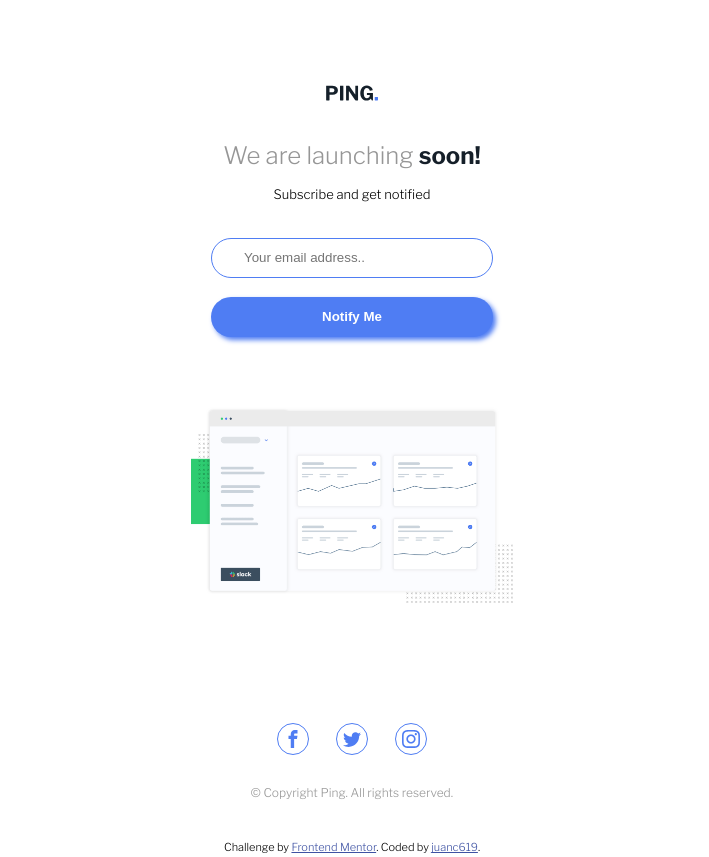
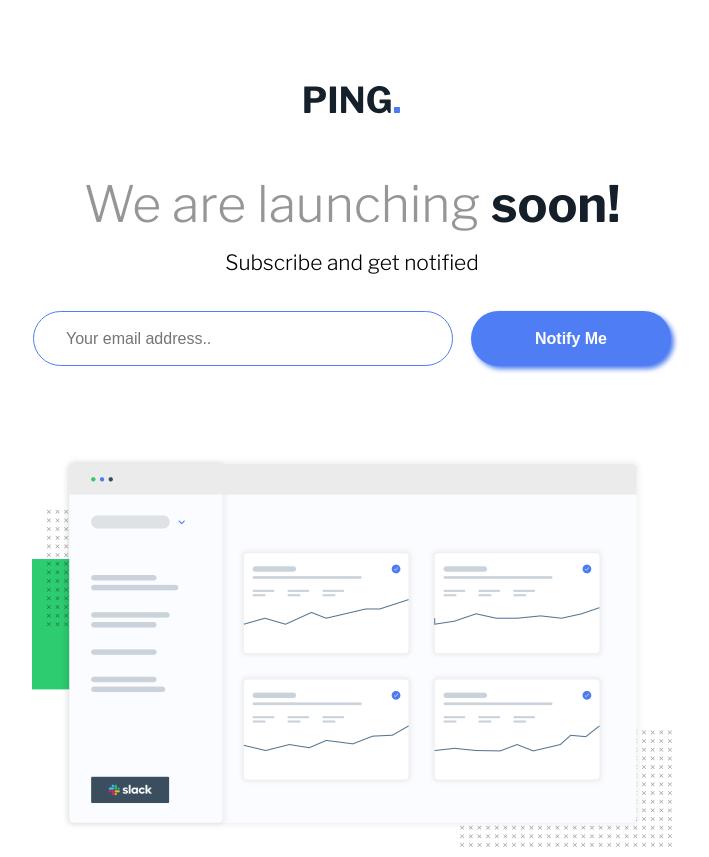
Before and after one commit to juanc619/CHALLENGE-11-PING-COMING-SOON-PAGE-MASTER, a plain HTML site: page index.html in a window 1280 px wide. Shown: the top 857 px of the page, without its empty margins (288-997 px from the left). Drawn offline with nearby package versions, Linux system fonts and the light colour scheme.

Commit message:
progress style.css

```diff
--- a/style.css
+++ b/style.css
@@ -128,6 +128,46 @@ input[type="submit"]:hover {
   margin-bottom: 40px;
 }
 
+/* Desktop */
+
+@media (min-width : 700px) {
+  .logo {
+    width: 96px;
+    margin-bottom: 60px;
+  }
+  h1 {
+    font-size: 2.5em;
+  }
+  .suscribe {
+    font-size: 1.05em;
+    font-weight: 300;
+  }
+  form {
+    width: 638px;
+    display: flex;
+    justify-content: space-between;
+  }
+  input[type="email"] {
+    width: 420px;
+    height: 55px;
+    font-size: 0.8em;
+  }
+  #error {
+    text-align: left;
+    padding-left: 24px;
+  }
+  input[type="submit"] {
+    width: 200px;
+    height: 55px;
+    margin-bottom: 90px;
+    font-size: 0.8em;
+  }
+  .dashboard {
+    width: 640px;
+    margin-bottom: 74px;
+  }
+}
+
 
 
 
```
